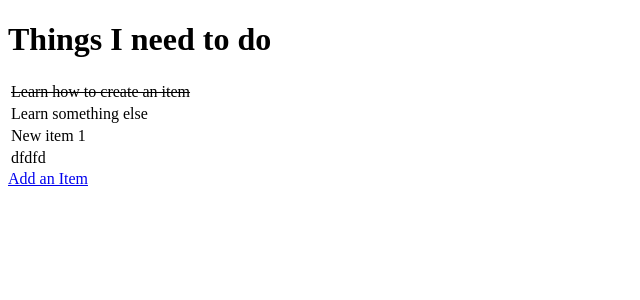
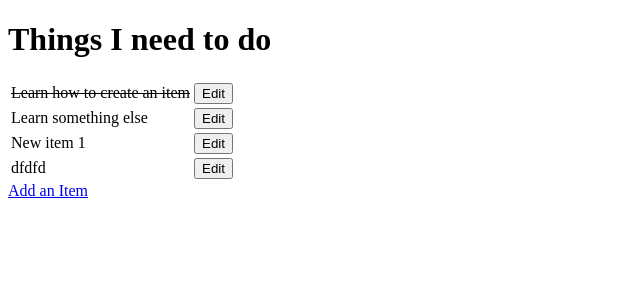
Before and after one commit to RozWelch/Hello_Django, a Django app: page / in a window 1280 px wide. Shown: the top 300 px of the page, without its empty margins (0-640 px from the left). Run offline with Django 3.2, Linux system fonts and the light colour scheme; data comes from the database, SQL or seed files in the repository; both versions use the stored data as it was after the commit.

Commit message:
Add edit buttons

```diff
--- a/todo/templates/todo/todo_list.html
+++ b/todo/templates/todo/todo_list.html
@@ -17,6 +17,11 @@
             {% else %}
                 <td>{{ item.name }}</td>
             {% endif %}
+            <td>
+                <a href="/edit/{{ item.id }}">
+                    <button>Edit</button>
+                </a>
+            </td>
             </tr>
         {% empty %}
         <tr><td>You have nothing to do</td></tr>
--- a/todo/views.py
+++ b/todo/views.py
@@ -25,3 +25,6 @@ def add_item(request):
         'form': form
     }
     return render(request, 'todo/add_item.html', context)
+
+def edit_item(request, item_id):
+    return render(request, 'todo/edit_item.html')
```
Also changed, not shown: db.sqlite3.
